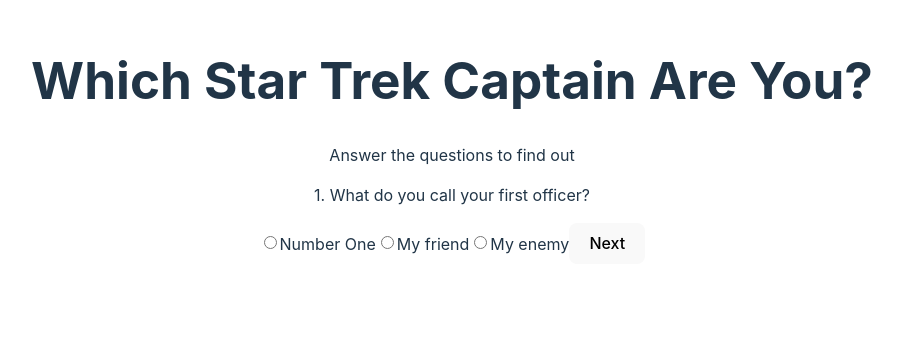
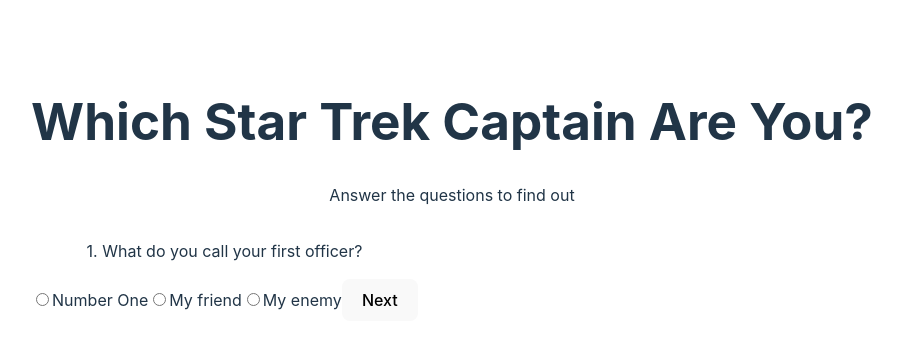
Before and after one commit to nicm42/star-trek-captain, a Vue app: page / in a window 1280 px wide. Shown: the part 259-608 px from the top of the page, without its empty margins (188-1090 px from the left). Built offline with nearby package versions, Linux system fonts and the light colour scheme.

Commit message:
Added transition between questions

```diff
--- a/src/App.vue
+++ b/src/App.vue
@@ -37,7 +37,8 @@
 <template>
   <h1>Which Star Trek Captain Are You?</h1>
   <p>Answer the questions to find out</p>
-  <div v-for="(question, index) in questions" :key="question">
+  <div class="questions" v-for="(question, index) in questions" :key="question">
+    <Transition>
       <Question
         v-show="index === questionCount"
         :="question"
@@ -46,7 +47,21 @@
         @questioncountupdate="updateQuestionCount"
         @captaincountupdate="updateCaptainCount"
       />
+    </Transition>
   </div>
 </template>
 
-<style scoped></style>
+<style scoped>
+.v-enter-active,
+.v-leave-active {
+  transition: opacity 0.5s ease;
+}
+
+.v-enter-from,
+.v-leave-to {
+  opacity: 0;
+}
+.questions {
+  position: relative;
+}
+</style>
--- a/src/components/Question.vue
+++ b/src/components/Question.vue
@@ -56,4 +56,8 @@
   </form>
 </template>
 
-<style scoped></style>
+<style scoped>
+form {
+  position: absolute;
+}
+</style>
```
Lines whose indentation alone changed are shown as unchanged.
